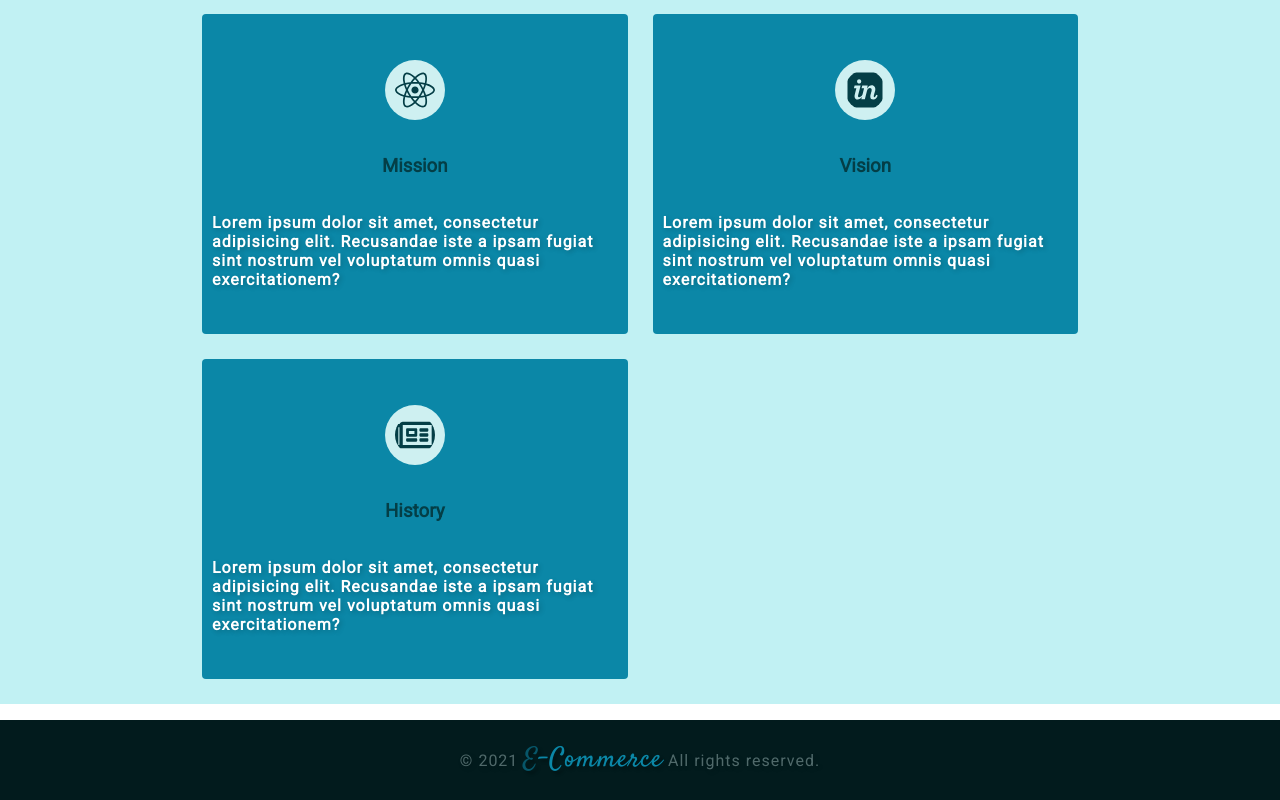
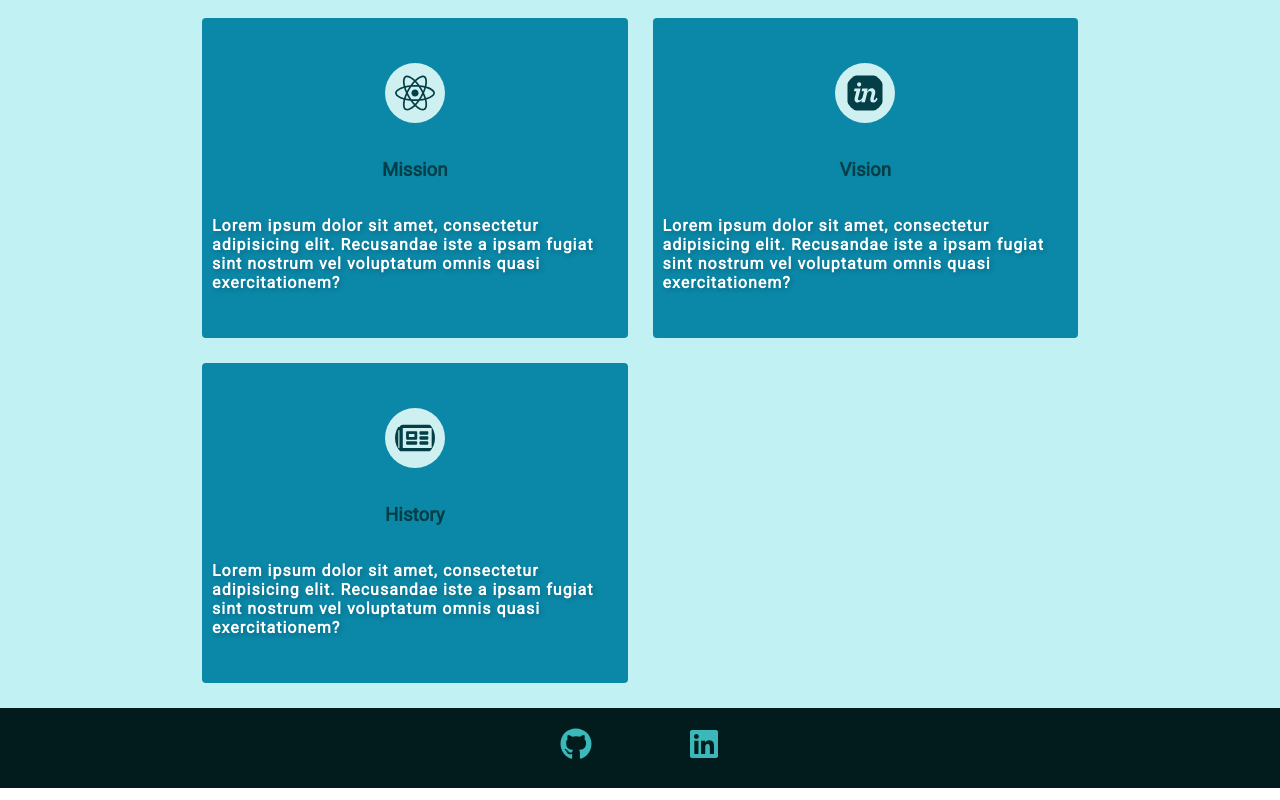
Before and after one commit to fizzybubl/e-commerce, a React (Create React App) app: page / in a window 1280 px wide. Shown: the part 1818-2618 px from the top of the page. Built offline with nearby package versions, Linux system fonts and the light colour scheme.

Commit message:
minor changes

```diff
--- a/src/components/Footer.js
+++ b/src/components/Footer.js
@@ -1,15 +1,20 @@
 import React from "react";
+import { FaGithub, FaLinkedin } from "react-icons/fa";
 
 function Footer() {
   return (
     <footer>
-      <p>
-        &#169; 2021 {"   "}
-        <span className="logo">
-          <span>E</span>-Commerce
-        </span>{" "}
-        {"   "} All rights reserved.
-      </p>
+      <div className="footer-center">
+        <a href="https://github.com/dragosdaniil" target="_blank">
+          <FaGithub />
+        </a>
+        <a
+          href="https://www.linkedin.com/in/dragoș-daniil-săndică-9a44351ba/"
+          target="_blank"
+        >
+          <FaLinkedin />
+        </a>
+      </div>
     </footer>
   );
 }
--- a/src/components/Product.js
+++ b/src/components/Product.js
@@ -18,7 +18,7 @@ function Product({ image, id, name, price, info }) {
         </div>
       </div>
       <div className={view === "grid" ? "info-container" : "product-info"}>
-        <h3>{name}</h3>
+        <h3 className="product-name">{name}</h3>
         <p className="price">${price}</p>
         {view === "list" && <p>{info}</p>}
       </div>
--- a/src/index.css
+++ b/src/index.css
@@ -49,7 +49,6 @@ code {
 main {
   min-height: 60vh;
   max-width: 100vw;
-  margin-bottom: 1rem;
 }
 a {
   text-decoration: none;
@@ -119,7 +118,7 @@ header {
     max-width: 80vw;
   }
   .price {
-    font-size: 0.75rem;
+    font-size: 1rem;
   }
   p {
     font-size: 1rem;
@@ -129,6 +128,9 @@ header {
   }
   h1 {
     font-size: 1.75rem;
+  }
+  .product-name {
+    font-size: 1rem;
   }
 }
 
@@ -572,6 +574,16 @@ footer {
   justify-content: center;
   background-color: var(--footer);
 }
+.footer-center {
+  display: grid;
+  place-items: center;
+  width: 20vw;
+  grid-template-columns: 50% 50%;
+}
+a {
+  color: var(--blue1);
+  font-size: 2rem;
+}
 
 /* ======
   Products
```
